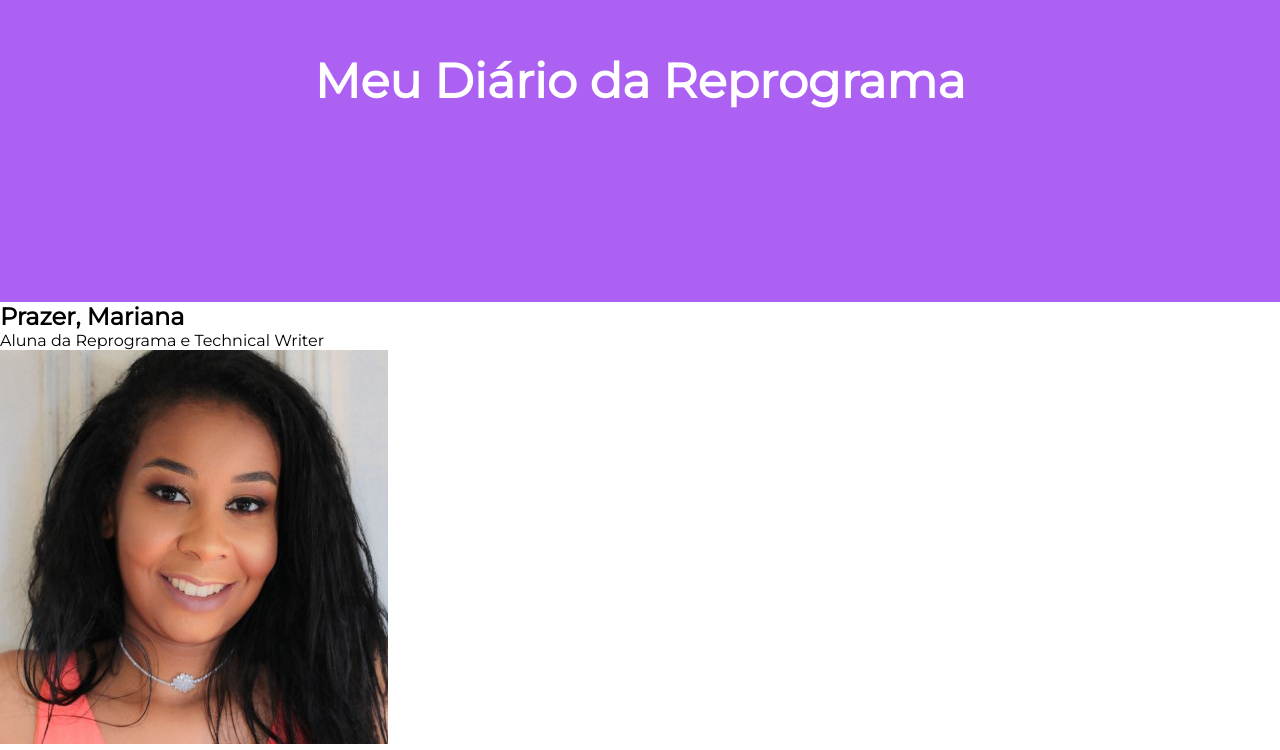
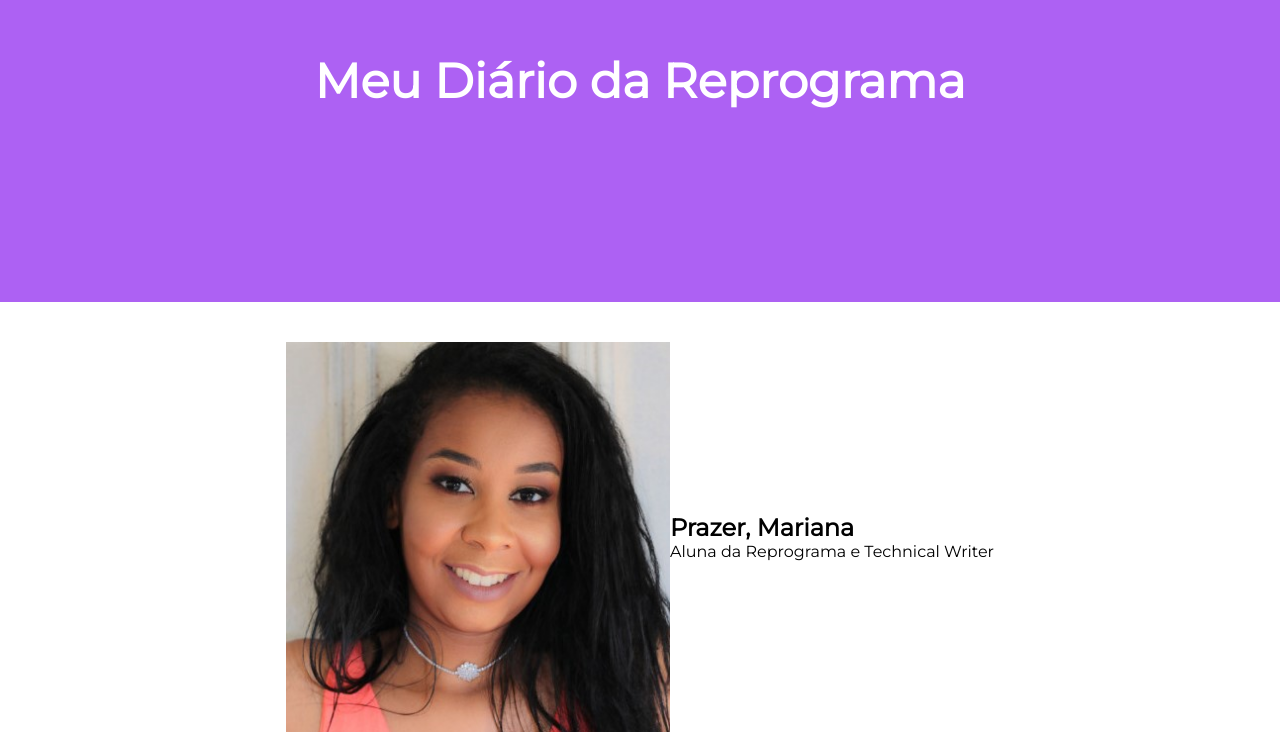
Before and after one commit to Mariana-Caetano/my-journal-reprograma, a React (Vite) app: page / in a window 1280 px wide. Shown: the part 140-890 px from the top of the page. Built offline with nearby package versions, Linux system fonts and the light colour scheme.

Commit message:
styling About component

```diff
--- a/src/components/About.jsx
+++ b/src/components/About.jsx
@@ -1,10 +1,12 @@
 function About(props) {
     return(
         <>
-            <div>
-                <h2>{props.subtitle}</h2>
-                <p>{props.text}</p>
+            <div className="aboutMe">
                 <img src={props.pic} alt={props.description} />
+                <div className="aboutTitle">
+                    <h2>{props.subtitle}</h2>
+                    <p>{props.text}</p>
+                </div>
             </div>
         </>
     )
--- a/src/style.css
+++ b/src/style.css
@@ -22,3 +22,16 @@
       font-weight: bold;
       text-align: center;
   }
+
+  .aboutMe {
+    display: flex;
+    align-items: center;
+    justify-content: center;
+    width: 60%;
+    margin: 40px auto;
+  }
+
+  .aboutMe img {
+    width: 50%;
+    height: 50%;
+  }
```
